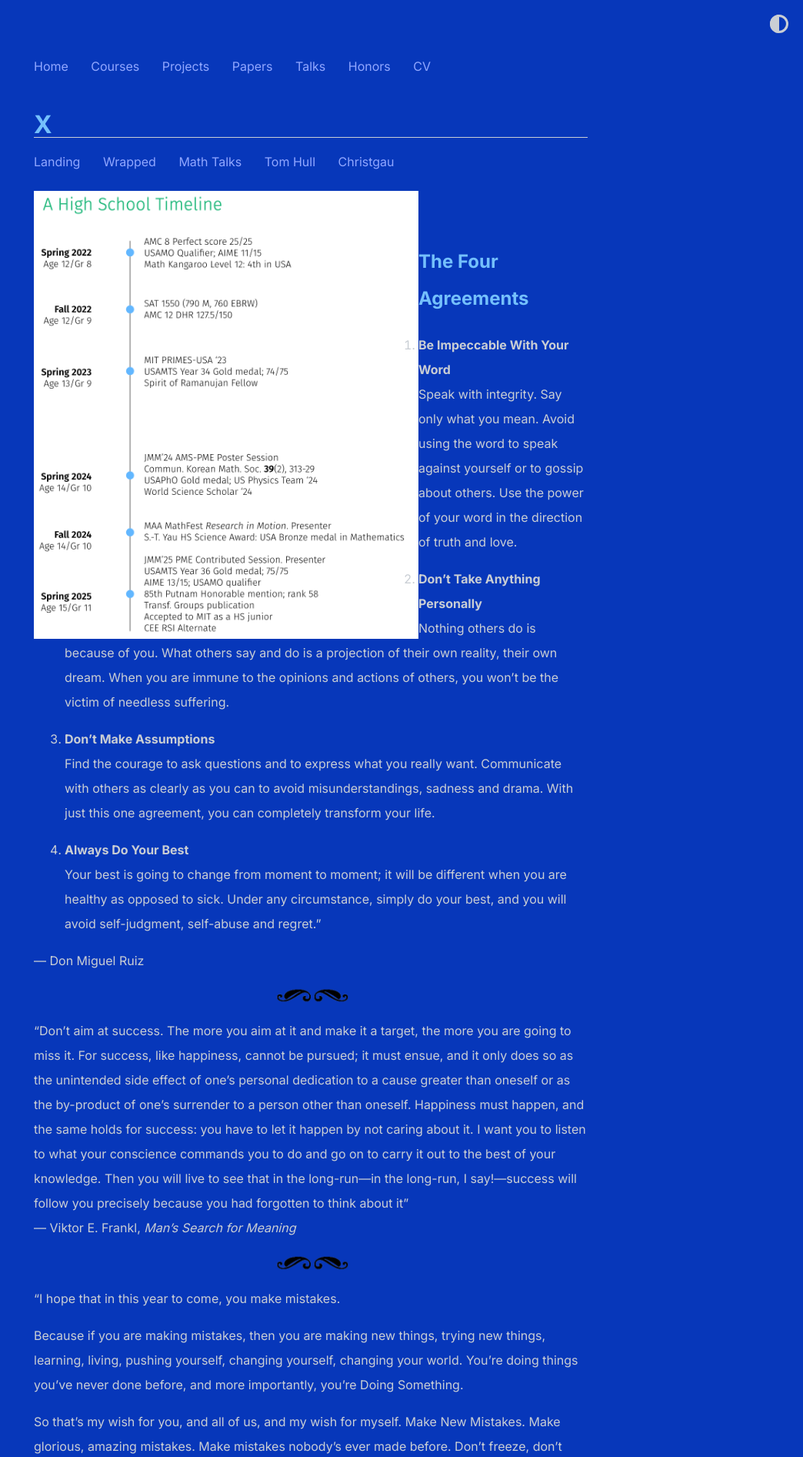
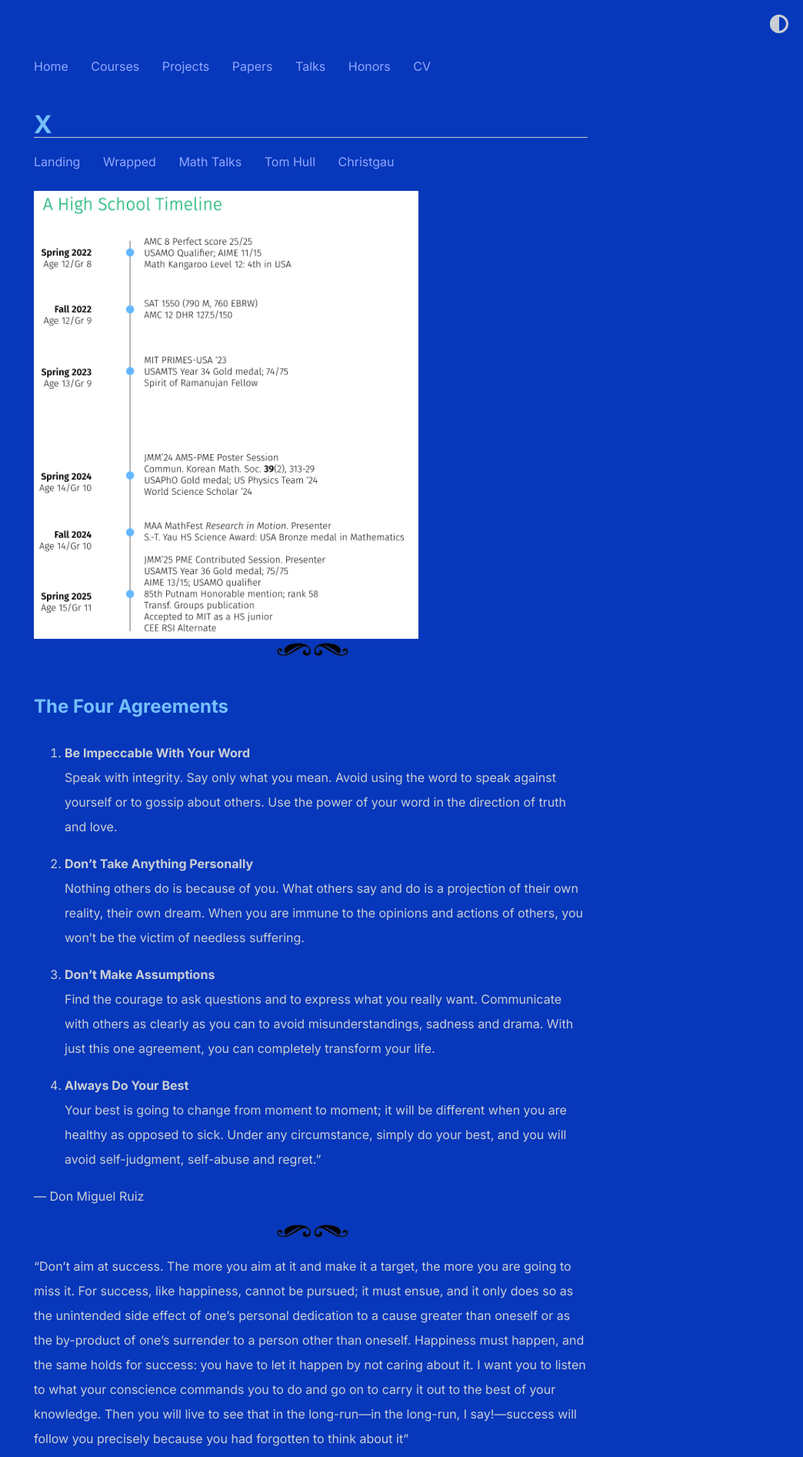
Before and after one commit to shihankanungo/shihankanungo.github.io, a Jekyll site: the page built from x.md, in a window 1280 px wide. Shown: the top 1893 px of the page at 77% size, without its empty margins (236-1280 px from the left). Built offline with Jekyll 4.4.1, drawn with Linux system fonts in a browser that asks for light colours.

Commit message:
Update x.md

```diff
--- a/x.md
+++ b/x.md
@@ -5,7 +5,7 @@ title: X
 
 <img align="left" src="images/timeline.png" alt="HS timelines" width="500">
 
-<br />
+![separator](images/sep.png)
 
 ## The Four Agreements
 
```
